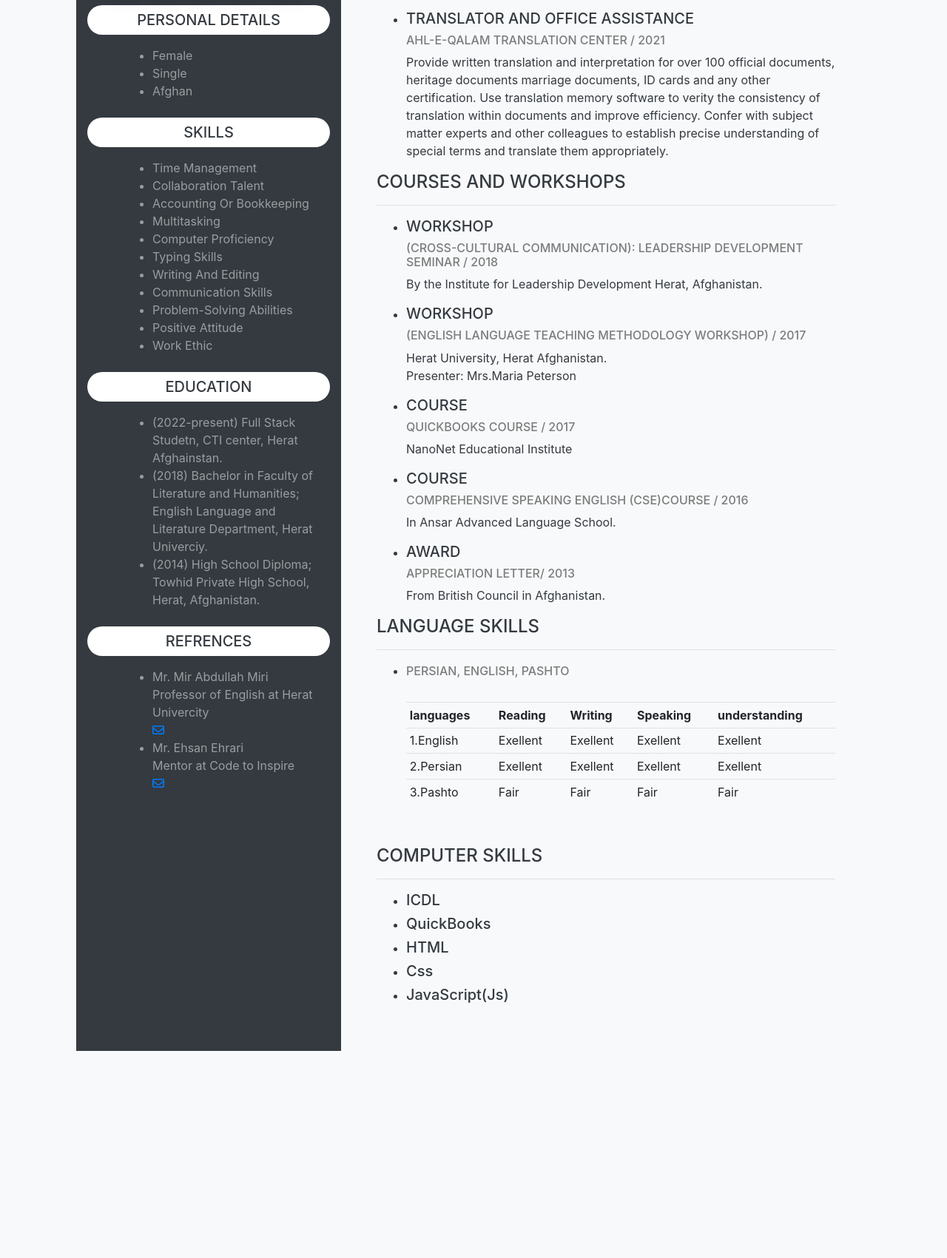
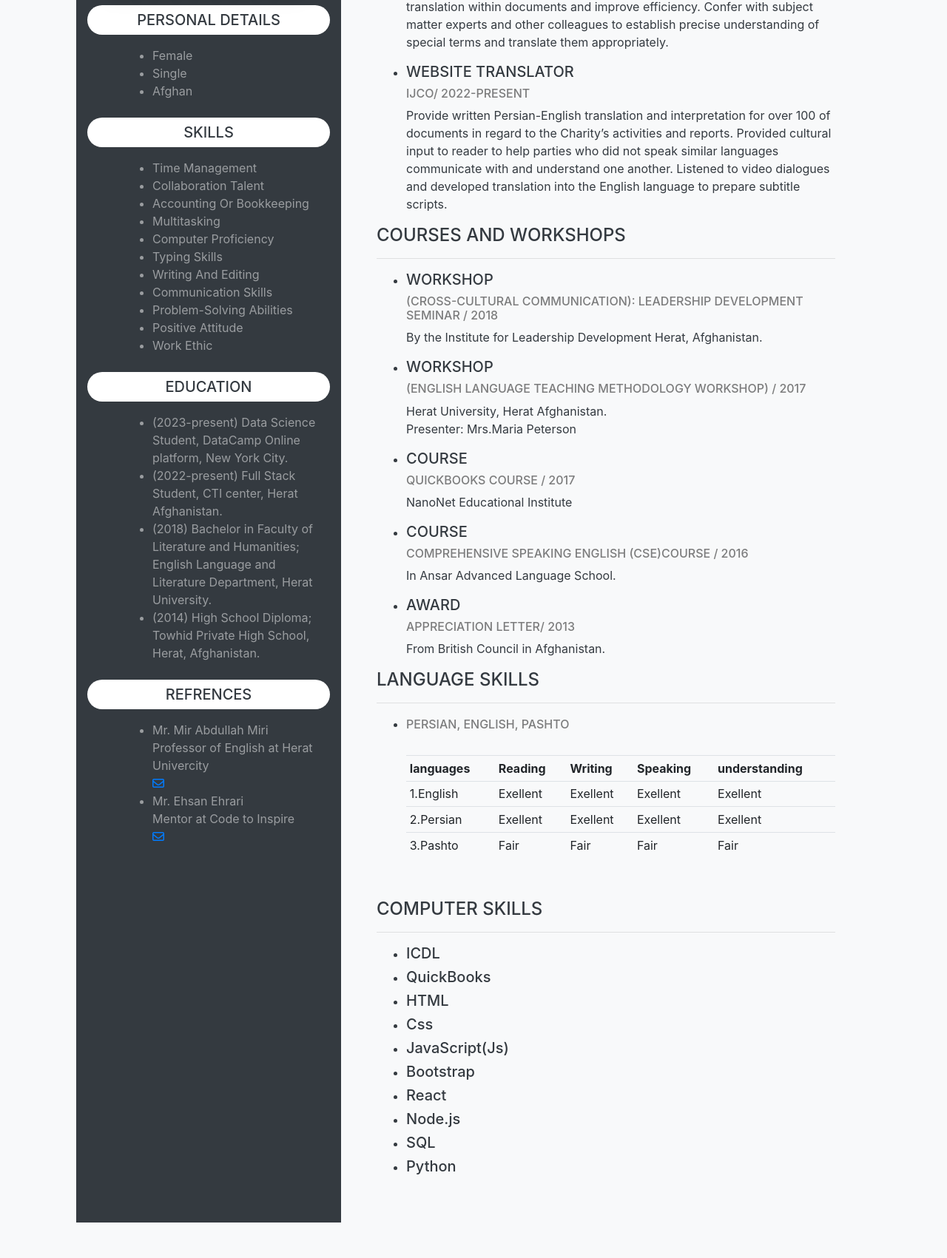
Before and after one commit to PaimanMorsal/My-CV, a plain HTML site: page index.html in a window 1280 px wide. Shown: the part 781-2482 px from the top of the page at 74% size. Before the commit the page ends 2250 px from the top, so only its background shows below. Drawn offline with nearby package versions, Linux system fonts and the light colour scheme.

Commit message:
I just add my rencent activities

```diff
--- a/index.html
+++ b/index.html
@@ -102,12 +102,15 @@
             </h5>
             <ul class="list text-white-50 ml-5 py-2 text-left text capitalize">
               <li class="list-item">
-                (2022-present) Full Stack Studetn, CTI center, Herat
-                Afghainstan.
+                (2023-present) Data Science Student, DataCamp Online platform, New York City.
+              </li>
+              <li class="list-item">
+                (2022-present) Full Stack Student, CTI center, Herat
+                Afghanistan.
               </li>
               <li class="list-item">
                 (2018) Bachelor in Faculty of Literature and Humanities; English
-                Language and Literature Department, Herat Univerciy.
+                Language and Literature Department, Herat University.
               </li>
               <li class="list-item">
                 (2014) High School Diploma; Towhid Private High School, Herat,
@@ -132,15 +135,11 @@
             <h4 class="text-uppercase">profile</h4>
             <hr />
             <p>
-              Passionate multilingual translator and teacher with 5 years
-              experience in English-Persian translations, 1 year experience
-              Persian-English Translations, and 5 years experience in teaching
-              English as a second language to intermediate and high school
-              students. Full Stack student at
+              Passionate multilingual translator and teacher with 5 years of experience in English-Persian translations, 2 years of experience in Persian-English translations, and 5 years of teaching English as a second language to intermediate and high school students. Currently a Full Stack development student at
               <a href="https://www.codetoinspire.org/"
                 >CTI center (Code to Inspire)</a
-              >, and looking to further improve translation, teaching and
-              programming skills.
+              >, and a Data Science student at <a href="https://www.datacamp.com/?utm_source=google&utm_medium=paid_search&utm_campaignid=1242944157&utm_adgroupid=155612383848&utm_device=m&utm_keyword=datacamp&utm_matchtype=e&utm_network=g&utm_adpostion=&utm_creative=724496441980&utm_targetid=kwd-297372810188&utm_loc_interest_ms=&utm_loc_physical_ms=9075396&utm_content=brd~pure~pure&utm_campaign=220808_1-sea~brd~branded_2-b2c_3-row-p2_4-rtw_5-na_6-na_7-le_8-pdsh-go_9-b-e_10-na_11-na-dec24&gad_source=1&gbraid=0AAAAADQ9WsGd9so3uPYr9aVXK3i-z0rKa&gclid=EAIaIQobChMIw7rZx5mzigMVgWlBAh2cVQOcEAAYASAAEgJ30fD_BwE"
+              >DataCamp</a>. Experienced in classroom management, curriculum planning, and team leadership, with a strong drive to further develop skills in translation, teaching, programming, and educational management.
             </p>
           </div>
           <div>
@@ -163,19 +162,6 @@
                 </p>
               </li>
               <li class="list-item">
-                <h5 class="display-6 text-uppercase">website translator</h5>
-                <h6 class="text-uppercase text-black-50">
-                  Imam Jawad(A.S) Charity Organization / 2022-present
-                </h6>
-                <p>
-                  Provide written Persian-English translation and interpretation for
-                   over 100 of documents in regard to the Charity’s activities and reports.
-                   Provided cultural input to reader to help parties who did not speak similar
-                   languages communicate with and understand one another. Listened to video dialogues
-                   and developed translation into the English language to prepare subtitle scripts.
-                </p>
-              </li>
-              <li class="list-item">
                 <h5 class="display-6 text-uppercase">Translator and Office assistance</h5>
                 <h6 class="text-uppercase text-black-50">
                   Ahl-e-Qalam Translation Center / 2021
@@ -188,6 +174,20 @@
                   colleagues to establish precise understanding of special terms and translate them appropriately.
                 </p>
               </li>
+              <li class="list-item">
+                <h5 class="display-6 text-uppercase">website translator</h5>
+                <h6 class="text-uppercase text-black-50">
+                  IJCO/ 2022-present
+                </h6>
+                <p>
+                  Provide written Persian-English translation and interpretation for
+                   over 100 of documents in regard to the Charity’s activities and reports.
+                   Provided cultural input to reader to help parties who did not speak similar
+                   languages communicate with and understand one another. Listened to video dialogues
+                   and developed translation into the English language to prepare subtitle scripts.
+                </p>
+              </li>
+
             </ul>
           </div>
           <div>
@@ -321,6 +321,32 @@
               JavaScript(Js)
             </h5>
           </li>
+          <li class="list-item">
+            <h5 class="display-8">
+              Bootstrap
+            </h5>
+          </li>
+        </li>
+        <li class="list-item">
+          <h5 class="display-8">
+            React
+          </h5>
+        </li>
+        <li class="list-item">
+          <h5 class="display-8">
+            Node.js
+          </h5>
+        </li>
+        <li class="list-item">
+          <h5 class="display-8">
+            SQL
+          </h5>
+        </li>
+        <li class="list-item">
+          <h5 class="display-8">
+            Python
+          </h5>
+        </li>
         </ul>
     </div>
   </body>
```
